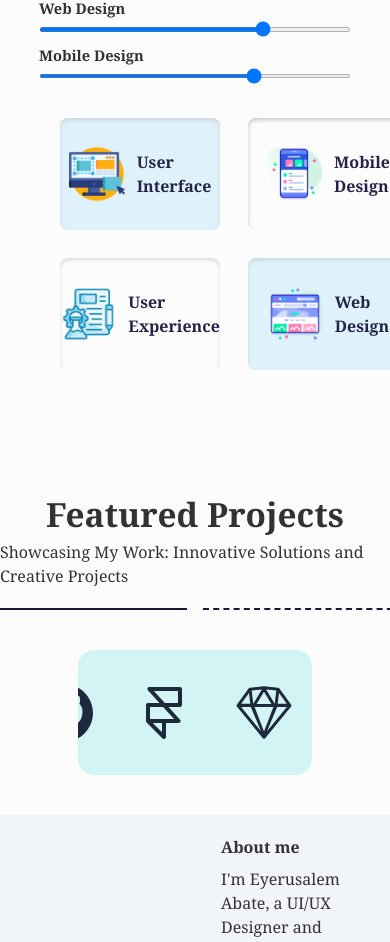
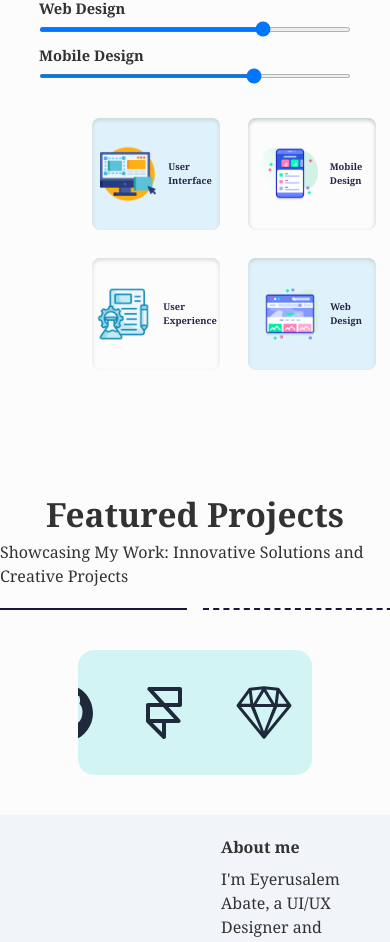
Before and after one commit to yayne30/myPortfolio, a React (Vite) app: page / in a window 390 px wide. Shown: the part 3169-4111 px from the top of the page. Built offline with nearby package versions, Linux system fonts and the light colour scheme.

Commit message:
change in font size

```diff
--- a/src/components/designrules/rules.tsx
+++ b/src/components/designrules/rules.tsx
@@ -79,25 +79,25 @@ const Rules = () => {
 
         <div className=" lg:w-[50%] max-lg:w-[100vw] h-max flex  gap-20 max-sm:gap-7 justify-center">
           <div className="flex flex-col gap-14 max-lg:gap-7 ">
-            <div className="shadow-inner shadow-[#c8d5d6] gap-3 bg-[#dff2fb] rounded-lg w-[11rem] h-[11rem] max-lg:w-max max-lg:h-max max-sm:h-[7rem] max-sm:w-[10rem]  flex lg:flex-col max-lg:p-5 items-center justify-center ">
+            <div className="shadow-inner shadow-[#c8d5d6] gap-3 bg-[#dff2fb] rounded-lg w-[11rem] h-[11rem] max-lg:w-max max-lg:h-max max-sm:h-[7rem] max-sm:w-[8rem]  flex lg:flex-col max-lg:p-5 items-center justify-center ">
             <img className="h-14 w-14" src={ui}/>
-              <h1 className="font-bold text-[#242348]"> User Interface</h1>
+              <h1 className="font-bold text-[#242348] max-sm:text-[7pt]"> User Interface</h1>
             </div>
-            <div className="shadow-inner shadow-[#d7dbdb] gap-3 max-lg:w-max max-lg:h-max max-sm:h-[7rem] max-sm:w-[10rem]  rounded-lg w-[11rem] h-[11rem] flex lg:flex-col max-lg:p-5 items-center justify-center ">
+            <div className="shadow-inner shadow-[#d7dbdb] gap-3 max-lg:w-max max-lg:h-max max-sm:h-[7rem] max-sm:w-[8rem]  rounded-lg w-[11rem] h-[11rem] flex lg:flex-col max-lg:p-5 items-center justify-center ">
             <img className="h-14 w-14" src={ux}/>
-              <h1 className="font-bold text-[#242348]"> User Experience</h1>
+              <h1 className="font-bold text-[#242348] max-sm:text-[7pt]"> User Experience</h1>
             </div>
           </div>
           <div className="flex  flex-col gap-14 max-lg:gap-7  ">
-            <div className="shadow-inner shadow-[#bec8c9] gap-3 rounded-lg max-lg:w-max max-lg:h-max max-sm:h-[7rem] max-sm:w-[10rem] w-[11rem] h-[11rem]  mt-0 flex lg:flex-col max-lg:p-5 items-center justify-center ">
+            <div className="shadow-inner shadow-[#bec8c9] gap-3 rounded-lg max-lg:w-max max-lg:h-max max-sm:h-[7rem] max-sm:w-[8rem] w-[11rem] h-[11rem]  mt-0 flex lg:flex-col max-lg:p-5 items-center justify-center ">
             <img className="h-14 w-14" src={mobile}/>
 
-              <h1 className="font-bold text-[#242348]"> Mobile Design</h1>
+              <h1 className="font-bold text-[#242348] max-sm:text-[7pt]"> Mobile Design</h1>
             </div>
-            <div className="shadow-inner shadow-[#c8d5d6] max-lg:w-max max-lg:h-max max-sm:h-[7rem] max-sm:w-[10rem] gap-3 bg-[#dff2fb]  rounded-lg w-[11rem] h-[11rem] flex lg:flex-col max-lg:p-5 items-center justify-center  ">
+            <div className="shadow-inner shadow-[#c8d5d6] max-lg:w-max max-lg:h-max max-sm:h-[7rem] max-sm:w-[8rem] gap-3 bg-[#dff2fb]  rounded-lg w-[11rem] h-[11rem] flex lg:flex-col max-lg:p-5 items-center justify-center  ">
             <img className="h-14 w-14" src={desktop}/>
 
-              <h1 className="font-bold text-[#242348]"> Web Design</h1>
+              <h1 className="font-bold text-[#242348] max-sm:text-[7pt]"> Web Design</h1>
             </div>
           </div>
         </div>
```
